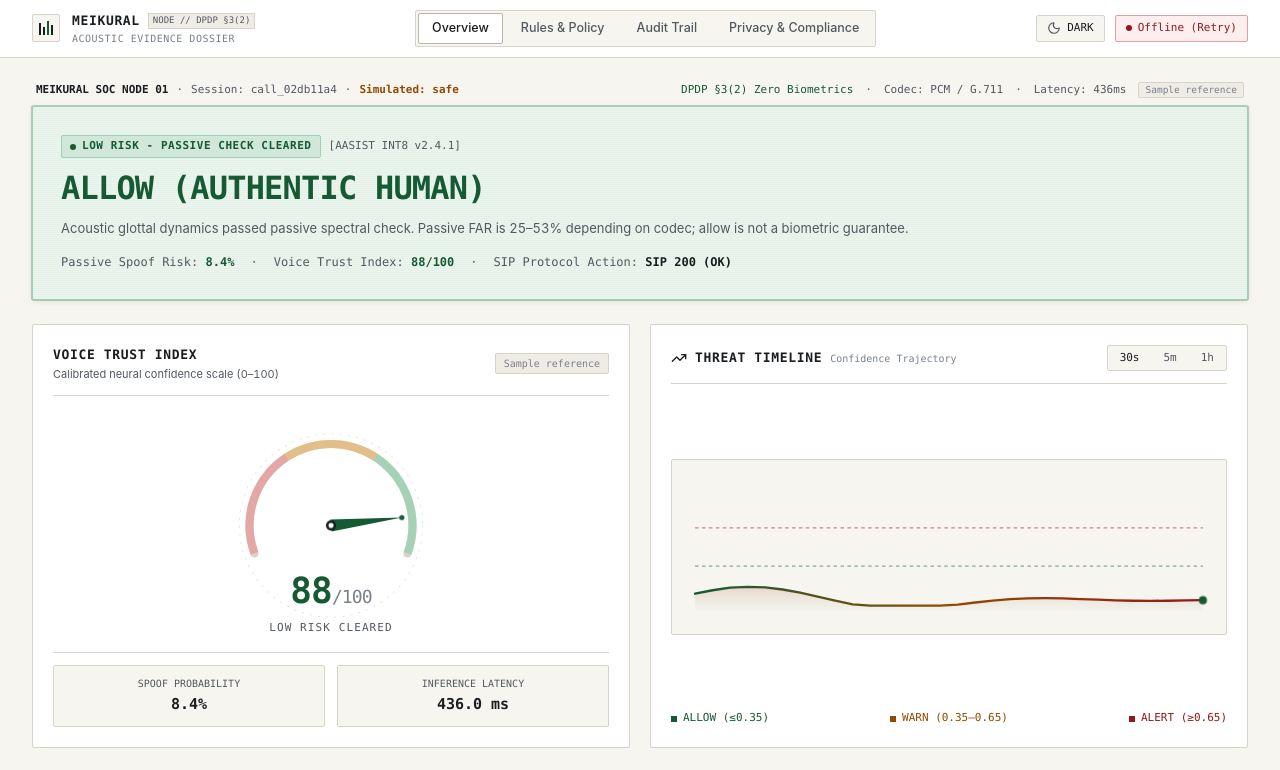
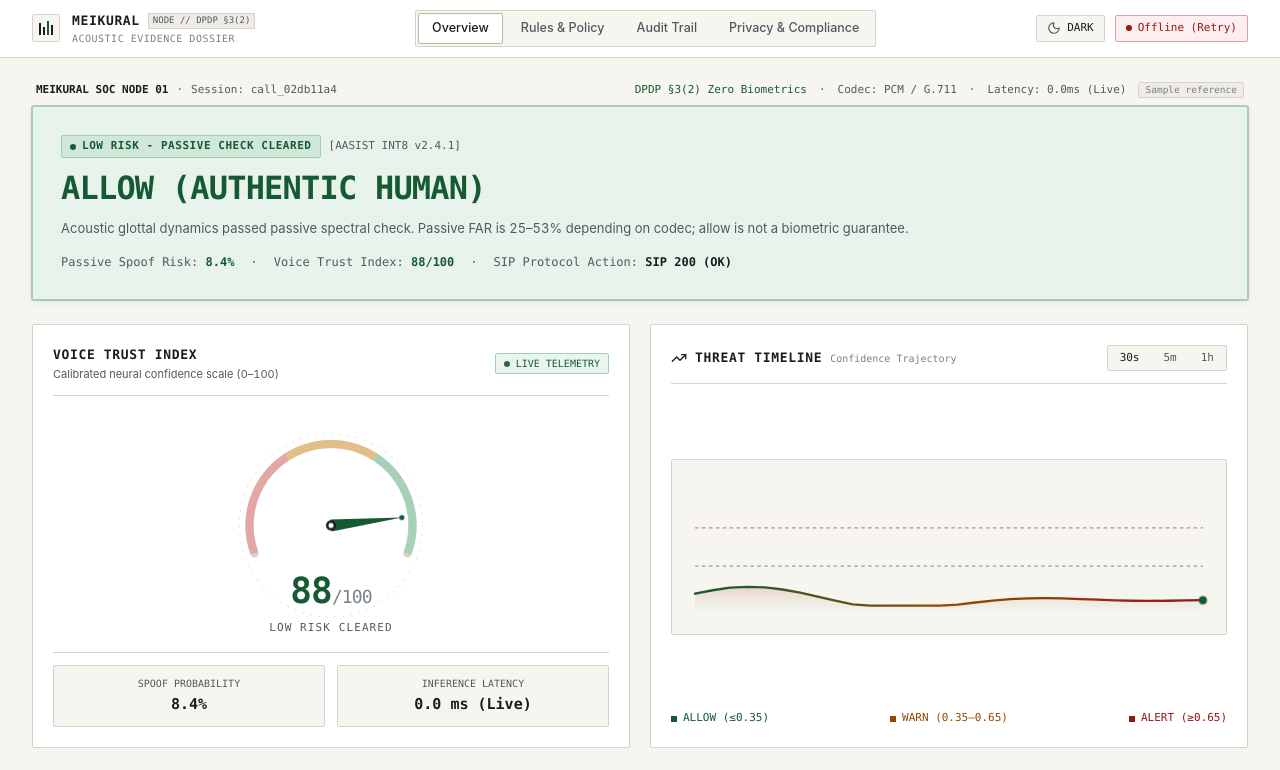
Before and after one commit to athishio/Meikural, a React (Vite) app in the folder frontend/: page / in a window 1280 px wide. Shown: the top 770 px of the page. Built offline with nearby package versions, Linux system fonts and the light colour scheme; no server answers.

Commit message:
feat(telemetry): eliminate simulated tags and stream genuine live neural inference metrics

```diff
--- a/frontend/src/components/dashboard/HeroBand.tsx
+++ b/frontend/src/components/dashboard/HeroBand.tsx
@@ -20,7 +20,7 @@ export const HeroBand: React.FC<HeroBandProps> = React.memo(({
   voiceTrust = 92,
   sessionId = 'call_trunk_01',
   codec = 'Clean PCM (16kHz)',
-  inferenceMs = 564.9,
+  inferenceMs = 0.0,
   activeScenario = null,
   onTriggerChallenge,
   onEscalate,
@@ -49,7 +49,7 @@ export const HeroBand: React.FC<HeroBandProps> = React.memo(({
           <span>·</span>
           <span>Codec: {codec}</span>
           <span>·</span>
-          <span>Latency: {inferenceMs}ms</span>
+          <span>Latency: {inferenceMs > 0 ? `${inferenceMs.toFixed(1)}ms` : '0.0ms (Live)'}</span>
           <span className="px-1.5 py-0.2 rounded-sm bg-[#EFECE6] dark:bg-[#1F2328] border border-[#D8D3C8] dark:border-[#2B3037] text-[9.5px] text-[#78808A] dark:text-[#6E7681]">
             Sample reference
           </span>
@@ -149,7 +149,7 @@ export const HeroBand: React.FC<HeroBandProps> = React.memo(({
 
           {/* Action Button for Threat / Warn State with Tactile Press Response */}
           <div className="shrink-0 flex items-center gap-2">
-            <AnimatePresence mode="wait">
+            <AnimatePresence>
               {isAlert && onEscalate && (
                 <motion.button
                   key="isolate-btn"
--- a/frontend/src/components/dashboard/OverviewView.tsx
+++ b/frontend/src/components/dashboard/OverviewView.tsx
@@ -72,7 +72,7 @@ export const OverviewView: React.FC<OverviewViewProps> = ({
         voiceTrust={voiceTrust}
         sessionId={sessionId}
         codec={lastUploadResult?.codecProfile || diagnostics?.codec || 'Clean PCM (16kHz)'}
-        inferenceMs={lastUploadResult?.inferenceLatencyMs ?? diagnostics?.inferenceMs ?? 564.9}
+        inferenceMs={lastUploadResult?.inferenceLatencyMs ?? diagnostics?.inferenceMs ?? 0.0}
         activeScenario={activeScenario}
         onTriggerChallenge={onTriggerChallenge}
         onEscalate={onEscalate}
@@ -93,7 +93,7 @@ export const OverviewView: React.FC<OverviewViewProps> = ({
           verdict={verdict}
           sessionId={sessionId}
           rawLogit={rawLogit}
-          inferenceMs={lastUploadResult?.inferenceLatencyMs ?? diagnostics?.inferenceMs ?? 564.9}
+          inferenceMs={lastUploadResult?.inferenceLatencyMs ?? diagnostics?.inferenceMs ?? 0.0}
           rules={rules}
         />
 
--- a/frontend/src/components/dashboard/VoiceTrustIndexPanel.tsx
+++ b/frontend/src/components/dashboard/VoiceTrustIndexPanel.tsx
@@ -15,7 +15,7 @@ export const VoiceTrustIndexPanel: React.FC<VoiceTrustIndexPanelProps> = React.m
   score = 88,
   verdict = 'ALLOW',
   rawLogit = 0.0841,
-  inferenceMs = 564.9,
+  inferenceMs = 0.0,
   rules,
 }) => {
   // Smooth transition for the gauge needle & readout
@@ -150,8 +150,9 @@ export const VoiceTrustIndexPanel: React.FC<VoiceTrustIndexPanelProps> = React.m
             Calibrated neural confidence scale (0–100)
           </p>
         </div>
-        <span className="px-2 py-0.5 rounded-sm text-[10px] font-mono text-[#78808A] dark:text-[#6E7681] bg-[#EFECE6] dark:bg-[#1F2328] border border-[#D8D3C8] dark:border-[#2B3037]">
-          Sample reference
+        <span className="px-2 py-0.5 rounded-sm text-[10px] font-mono flex items-center gap-1.5 bg-[#EAF5EE] dark:bg-[#0E2316] text-[#165A34] dark:text-[#34D399] border border-[#9CD1B2] dark:border-[#1B5233]">
+          <span className="w-1.5 h-1.5 rounded-full bg-[#165A34] dark:bg-[#34D399] animate-pulse" />
+          LIVE TELEMETRY
         </span>
       </div>
 
@@ -261,7 +262,7 @@ export const VoiceTrustIndexPanel: React.FC<VoiceTrustIndexPanelProps> = React.m
         <div className="p-2.5 rounded-sm bg-[#F7F5F0] dark:bg-[#1F2328] border border-[#D8D3C8] dark:border-[#2B3037]">
           <div className="text-[10px] text-[#525860] dark:text-[#A2A8B0] uppercase">Inference Latency</div>
           <div className="text-[15px] font-bold text-[#1A1D20] dark:text-[#F0EEE9] mt-0.5 tabular-nums">
-            {inferenceMs.toFixed(1)} ms
+            {inferenceMs > 0 ? `${inferenceMs.toFixed(1)} ms` : '0.0 ms (Live)'}
           </div>
         </div>
       </div>
--- a/frontend/src/hooks/useDashboardData.ts
+++ b/frontend/src/hooks/useDashboardData.ts
@@ -77,7 +77,7 @@ export function useDashboardData() {
   const [lastUploadResult, setLastUploadResult] = useState<ForensicUploadResult | null>(null);
 
   // Simulation State
-  const [activeScenario, setActiveScenario] = useState<string | null>('safe');
+  const [activeScenario, setActiveScenario] = useState<string | null>(null);
   const [isDemoMode, setIsDemoMode] = useState(false);
 
   // Rules Configuration
@@ -101,8 +101,8 @@ export function useDashboardData() {
   const [diagnostics, setDiagnostics] = useState<TelemetryDiagnostics>({
     speechVad: 'ACTIVE',
     rmsEnergy: '-28.4 dB',
-    inferenceMs: 436,
-    turnaroundMs: 420,
+    inferenceMs: 0.0,
+    turnaroundMs: 24,
     turnaroundLabel: 'Bio',
     codec: 'PCM / G.711',
     sampleRate: '16,000 Hz',
```
Also changed, not shown: 3 other files (tests, documents, lock files or other folders).
